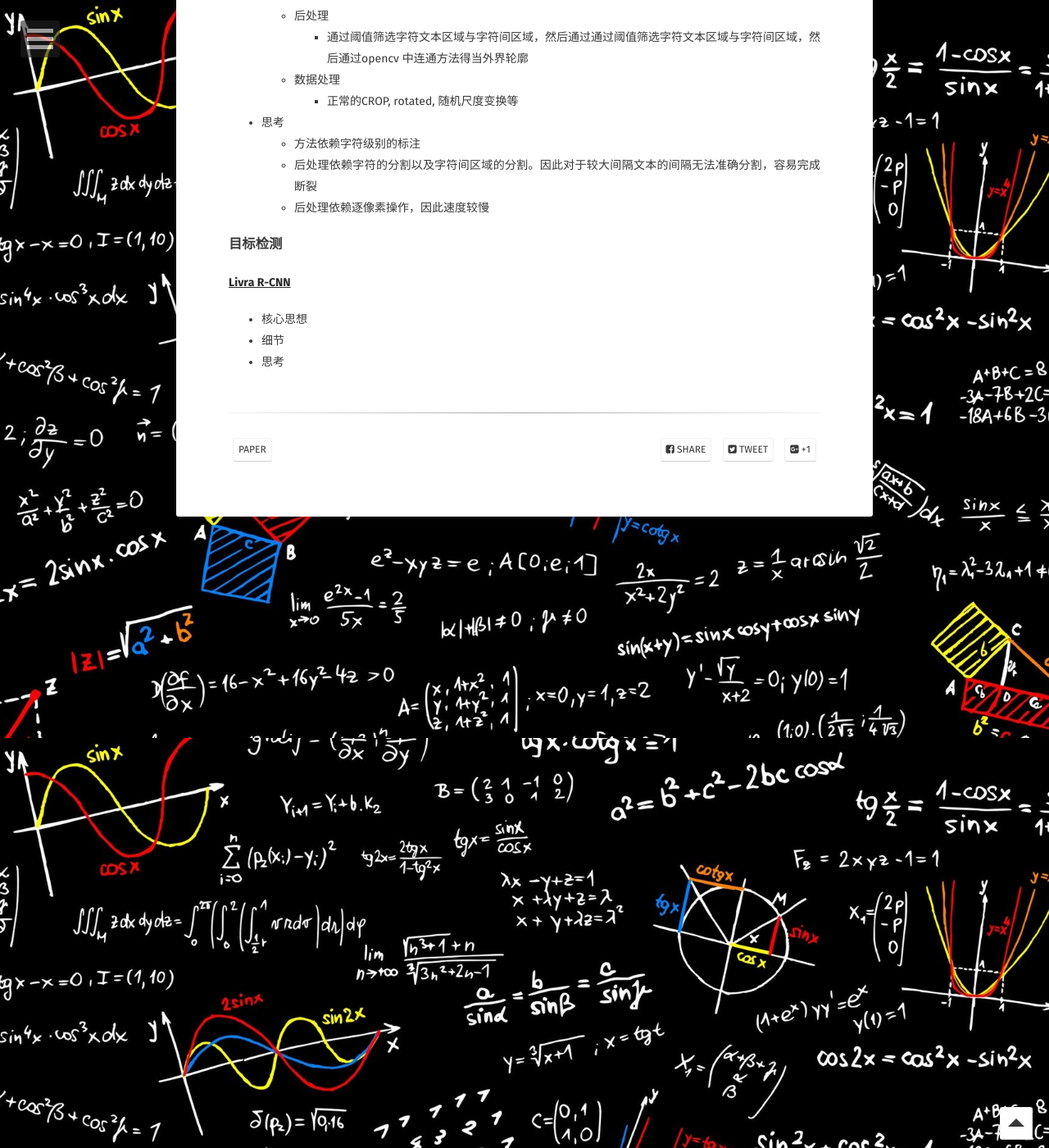
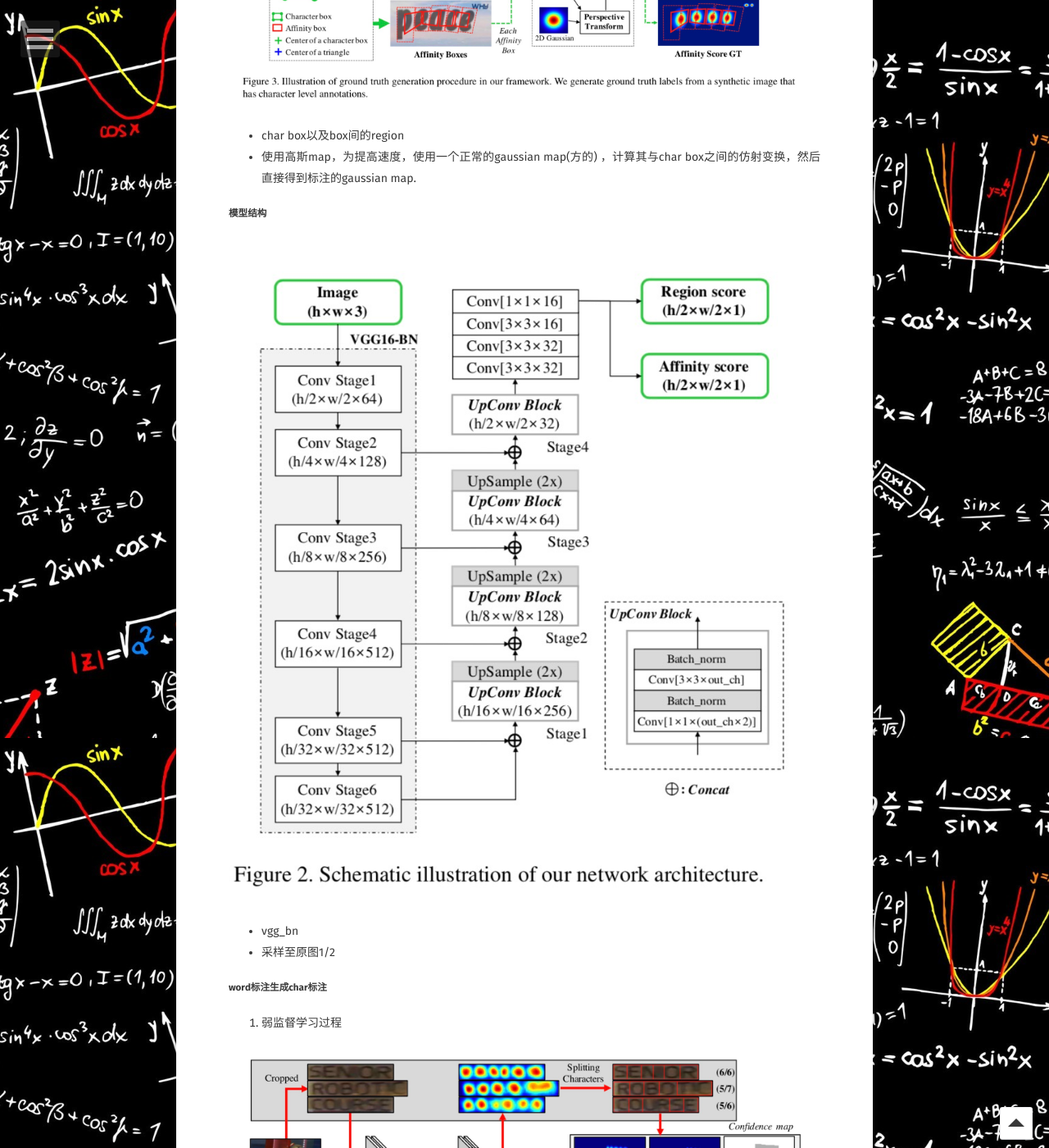
Before and after one commit to saicoco/saicoco.github.io, a Jekyll site: the page built from _posts/2019-04-21-text-detection.md, in a window 1280 px wide and 1400 px high, scrolled down 900 px. Shown: the whole window at 82% size. Built offline with Jekyll 4.4.1, drawn with Linux system fonts in a browser that asks for light colours; some web fonts are replaced; comment, search, counter and statistics services are not loaded.

Commit message:
update char-box

```diff
--- a/_posts/2019-04-21-text-detection.md
+++ b/_posts/2019-04-21-text-detection.md
@@ -18,34 +18,46 @@ description: Scene Text Recognition
 
 
 
-#### [Character Region Awareness for Text Detection](https://www.arxiv-vanity.com/papers/1904.01941/)
-* 核心思想
-    * 提出单字分割以及单字间分割的方法，类似分割版本的seglink
-    * 提出如何利用char level合成数据得到真实数据的char box 标注的弱监督方法
-* 细节
-    * 标签构造
-        * char box以及box间的region
-        * 使用高斯map，为提高速度，使用一个正常的gaussian map(方的) ，计算其与char box之间的仿射变换，然后直接得到标注的gaussian map.
-    * 模型结构
-        * vgg_bn
-        * 采样至原图1/2
-    * 后处理
-        * 通过阈值筛选字符文本区域与字符间区域，然后通过通过阈值筛选字符文本区域与字符间区域，然后通过opencv 中连通方法得当外界轮廓
-    * 数据处理
-        * 正常的CROP, rotated, 随机尺度变换等
-* 思考
-    * 方法依赖字符级别的标注
-    * 后处理依赖字符的分割以及字符间区域的分割。因此对于较大间隔文本的间隔无法准确分割，容易完成断裂
-    * 后处理依赖逐像素操作，因此速度较慢
+#### 1. [Character Region Awareness for Text Detection](https://www.arxiv-vanity.com/papers/1904.01941/)
+##### 核心思想
 
+* 提出单字分割以及单字间分割的方法，类似分割版本的seglink
+* 提出如何利用char level合成数据得到真实数据的char box 标注的弱监督方法
 
+##### 标签构造
 
-### 目标检测
+![img](../downloads/zzj/Jietu20190422-201651@2x.jpg)
 
+* char box以及box间的region
+* 使用高斯map，为提高速度，使用一个正常的gaussian map(方的) ，计算其与char box之间的仿射变换，然后直接得到标注的gaussian map.
 
+##### 模型结构
 
-#### [Livra R-CNN](<https://www.arxiv-vanity.com/papers/1904.02701/)
+![img](../downloads/zzj/Jietu20190422-201747@2x.jpg)
 
-- 核心思想
-- 细节
-- 思考
+* vgg_bn
+* 采样至原图1/2
+
+##### word标注生成char标注
+
+1. 弱监督学习过程
+
+![img](../downloads/zzj/Jietu20190422-201921@2x.jpg)
+
+2. 如何得到切分好的char-box
+
+   ![img](../downloads/zzj/Jietu20190422-202039@2x.jpg)
+
+##### 后处理
+
+* 通过阈值筛选字符文本区域与字符间区域，然后通过通过阈值筛选字符文本区域与字符间区域，然后通过opencv 中连通方法得当外界轮廓
+
+##### 数据处理
+
+* 正常的CROP, rotated, 随机尺度变换等
+
+##### 思考
+
+* 方法依赖字符级别的标注
+* 后处理依赖字符的分割以及字符间区域的分割。因此对于较大间隔文本的间隔无法准确分割，容易完成断裂
+* 后处理依赖逐像素操作，因此速度较慢
```
Also changed, not shown: downloads/zzj/Jietu20190422-201651@2x.jpg (added), downloads/zzj/Jietu20190422-201747@2x.jpg (added), downloads/zzj/Jietu20190422-201921@2x.jpg (added), downloads/zzj/Jietu20190422-202039@2x.jpg (added).
